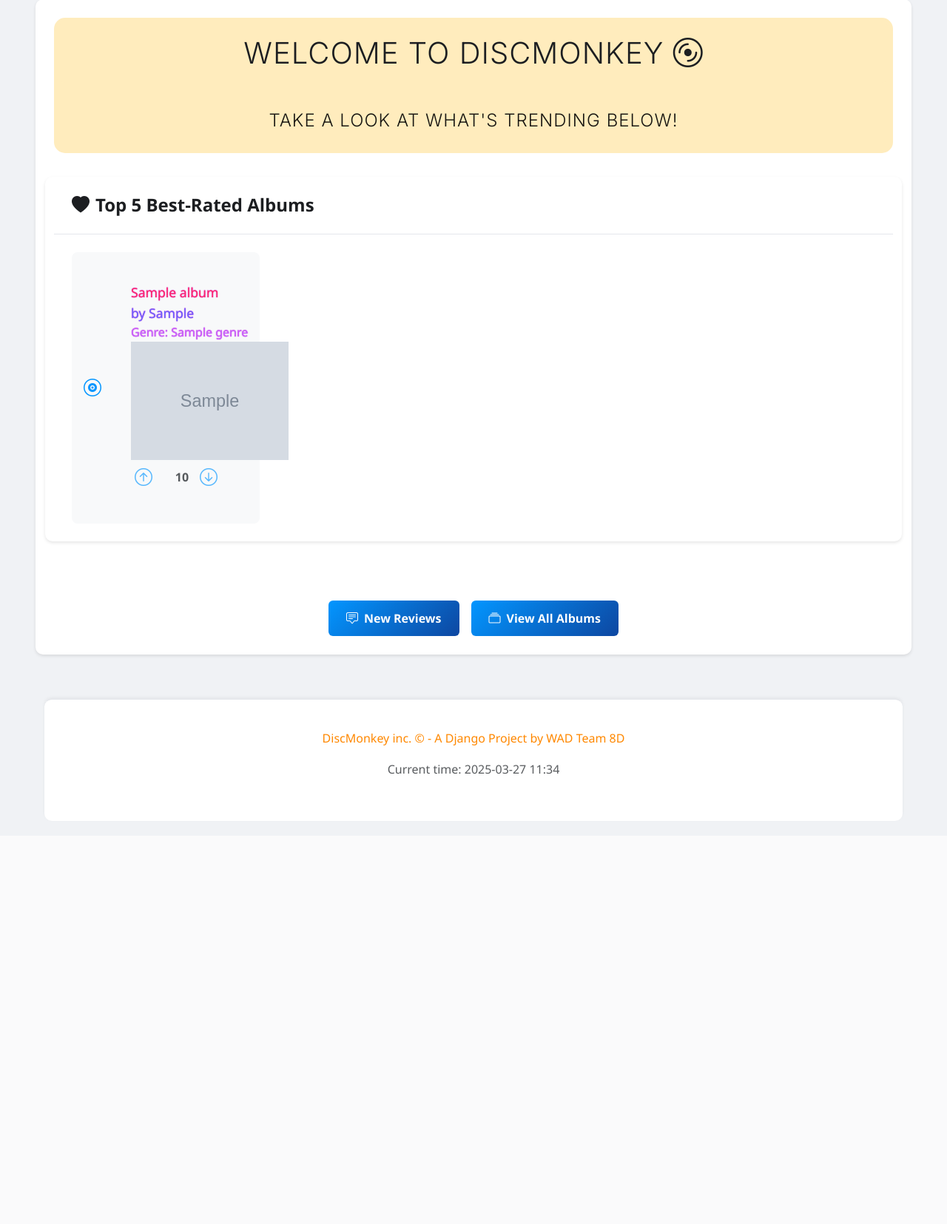
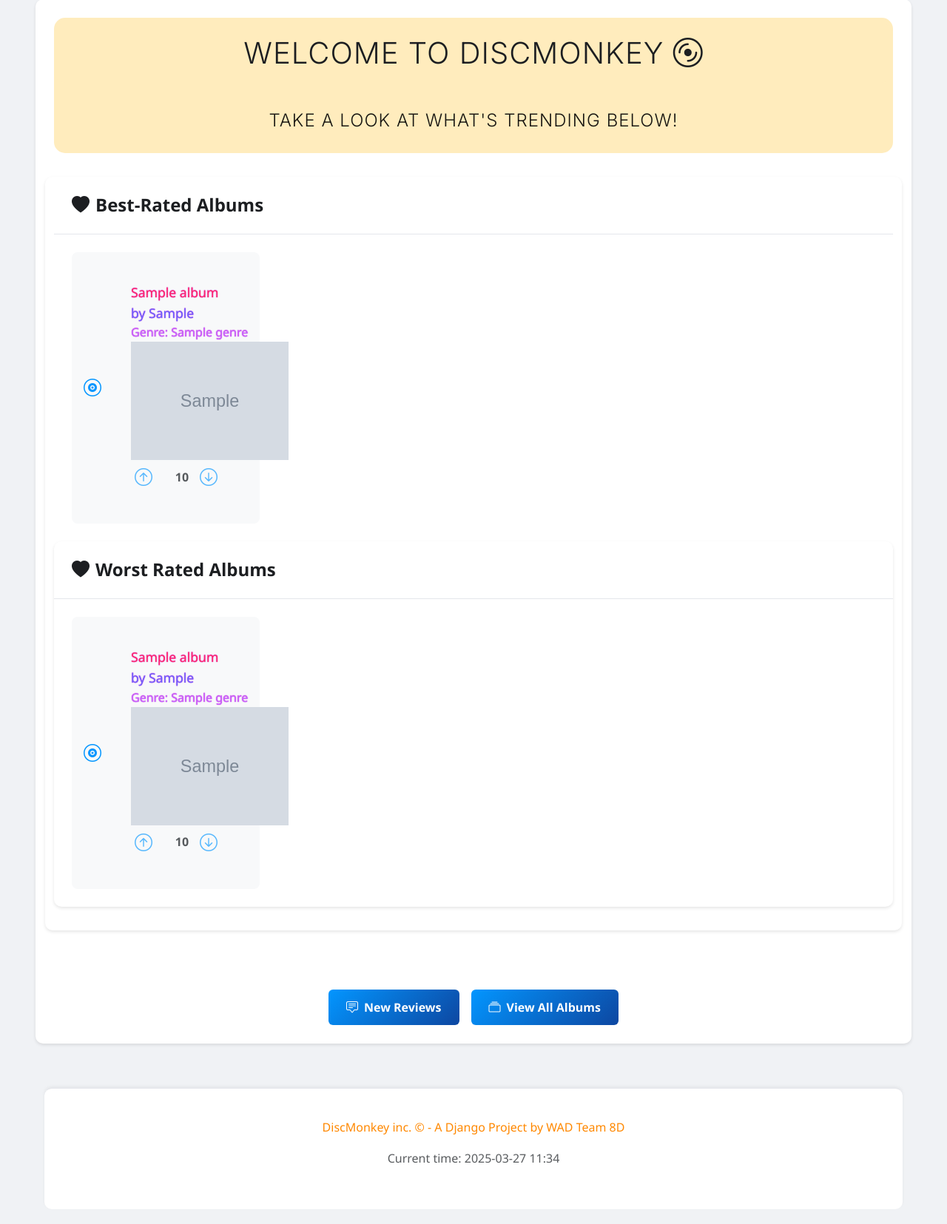
Before and after one commit to mahid-khan/DiscMonkey, a Django app: page / in a window 1280 px wide. Shown: the part 130-1785 px from the top of the page at 74% size. Before the commit the page ends 1232 px from the top, so only its background shows below. Run offline with Django 3.2, Linux system fonts and the light colour scheme; tables that the repository leaves empty hold one stand-in row (values such as "Sample post"); grey boxes marked "Sample" are stand-in pictures; some libraries are stand-ins or nearby versions.

Commit message:
Added worst rated albums to homepage

```diff
--- a/rango/views.py
+++ b/rango/views.py
@@ -12,11 +12,12 @@ from os.path import join
 from django.conf import settings
 
 def index(request):
-    top_albums = Album.objects.all().order_by('-score')[:5]
-
+    top_albums = Album.objects.all().order_by('-score')[:4]
+    lowest_rated_albums = Album.objects.all().order_by('score')[:4]
     context_dict = {}
     context_dict['boldmessage'] = 'Crunchy, creamy, cookie, candy, cupcake!'
     context_dict['albums'] = top_albums
+    context_dict['bottom_albums'] = lowest_rated_albums
 
     visitor_cookie_handler(request)
 
--- a/templates/rango/index.html
+++ b/templates/rango/index.html
@@ -22,7 +22,7 @@
                 <div class="trending-header">
                     <h2>
                         <i class="bi bi-heart-fill"></i>
-                        Top 5 Best-Rated Albums
+                        Best-Rated Albums
                     </h2>
                 </div>
                 <div class="trending-content">
@@ -74,6 +74,63 @@
                         </div>
                     {% endif %}
                 </div>
+                <div class="trending-card">
+                    <div class="trending-header">
+                        <h2>
+                            <i class="bi bi-heart-fill"></i>
+                            Worst Rated Albums
+                        </h2>
+                    </div>
+                    <div class="trending-content">
+                        {% if bottom_albums %}
+                            <div class="album-list">
+                                <div class="row">
+                                    {% for bottom_album in bottom_albums %}
+                                        <div class="col-sm-3">
+                                            <div class="album-item">
+                                                <i class="bi bi-vinyl"></i>
+                                                <div class="album-info">
+                                                    <span class="album-name-index">{{ bottom_album.albumName }}</span>
+                                                    <span class="album-artist-index">by {{ bottom_album.artist }}</span>
+                                                    {% if bottom_album.genre %}
+                                                    <span class="album-genre-text-index">Genre: {{ bottom_album.genre.genreName }}</span>
+                                                    {% endif %}
+                                                    <a href="{% url 'rango:album' album_name_slug=bottom_album.slug %}">
+                                                        <img src="{{ bottom_album.albumCover.url }}" alt="{{ bottom_album.albumName }} Cover" class="album-cover">
+                                                    </a>
+                                                    <div class="d-flex align-items-center vote-container">
+                                                        {% if user.is_authenticated %}
+                                                        <button class="vote-btn upvote-btn btn btn-outline-secondary btn-sm mr-1" data-album-id="{{ bottom_album.id }}" data-vote-type="up">
+                                                            <i class="bi bi-arrow-up-circle"></i>
+                                                        </button>
+                                                        <span class="album-score mx-1">{{ bottom_album.score }}</span>
+                                                        <button class="vote-btn downvote-btn btn btn-outline-secondary btn-sm ml-1" data-album-id="{{ bottom_album.id }}" data-vote-type="down">
+                                                            <i class="bi bi-arrow-down-circle"></i>
+                                                        </button>
+                                                        {% else %}
+                                                        <button class="vote-btn btn btn-outline-secondary btn-sm mr-1" disabled>
+                                                            <i class="bi bi-arrow-up-circle"></i>
+                                                        </button>
+                                                        <span class="album-score mx-1 text-muted">{{ bottom_album.score }}</span>
+                                                        <button class="vote-btn btn btn-outline-secondary btn-sm ml-1" disabled>
+                                                            <i class="bi bi-arrow-down-circle"></i>
+                                                        </button>
+                                                        {% endif %}
+                                                    </div>
+                                                </div>
+                                            </div>
+                                        </div>
+                                    {% endfor %}
+                                </div>
+                            </div>
+                        {% else %}
+                            <div class="empty-state">
+                                <i class="bi bi-emoji-neutral"></i>
+                                <p>There are no albums present.</p>
+                            </div>
+                        {% endif %}
+                    </div>
+                </div>
             </div>
         </div>
     </div>
```
